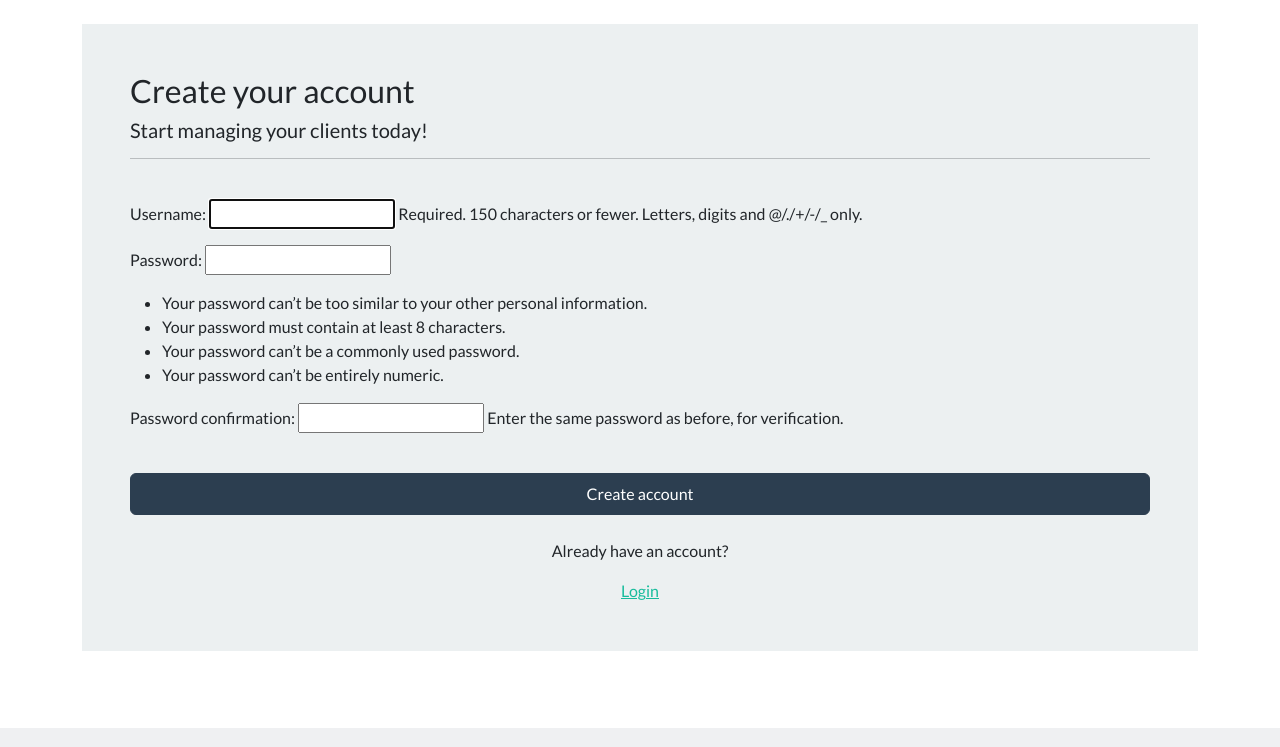
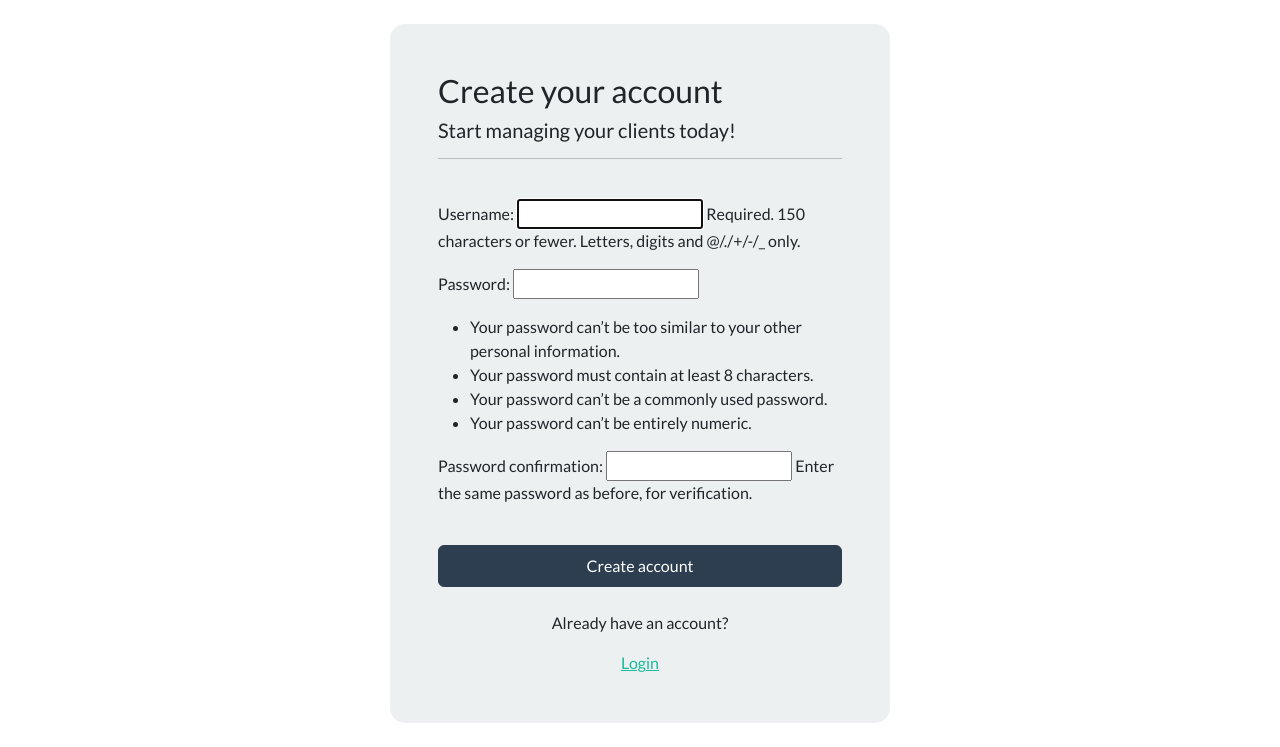
Before and after one commit to maheshkmp/-Customer-Relationship-Management-CRM-Application---Python-Django, a Django app: page /register in a window 1280 px wide. Shown: the part 72-819 px from the top of the page. Run offline with Django 5.2, Linux system fonts and the light colour scheme.

Commit message:
css connection fixed

```diff
--- /dev/null
+++ b/crm/static/css/styles.css
@@ -0,0 +1,6 @@
+
+.form-layout{
+
+     border-radius: 15px;
+     width: 500px;
+}
--- a/crm/webapp/templates/webapp/base.html
+++ b/crm/webapp/templates/webapp/base.html
@@ -11,7 +11,7 @@
     <title>ProjectX</title>
 
     <link rel="stylesheet" type="text/css" href="https://bootswatch.com/5/flatly/bootstrap.min.css">
-    <link rel="stylesheet" type="text/css" href="{% static 'css/style.css' %}">
+    <link rel="stylesheet" type="text/css" href="{% static 'css/styles.css' %}">
 </head>
 
 <body>
--- a/crm/webapp/templates/webapp/register.html
+++ b/crm/webapp/templates/webapp/register.html
@@ -4,7 +4,7 @@
 
     <body>
 
-        <div class="container bg-light shadow-md p-5">
+        <div class="container bg-light shadow-md p-5 form-layout">
 
             <h3> Create your account </h3>
 
```
